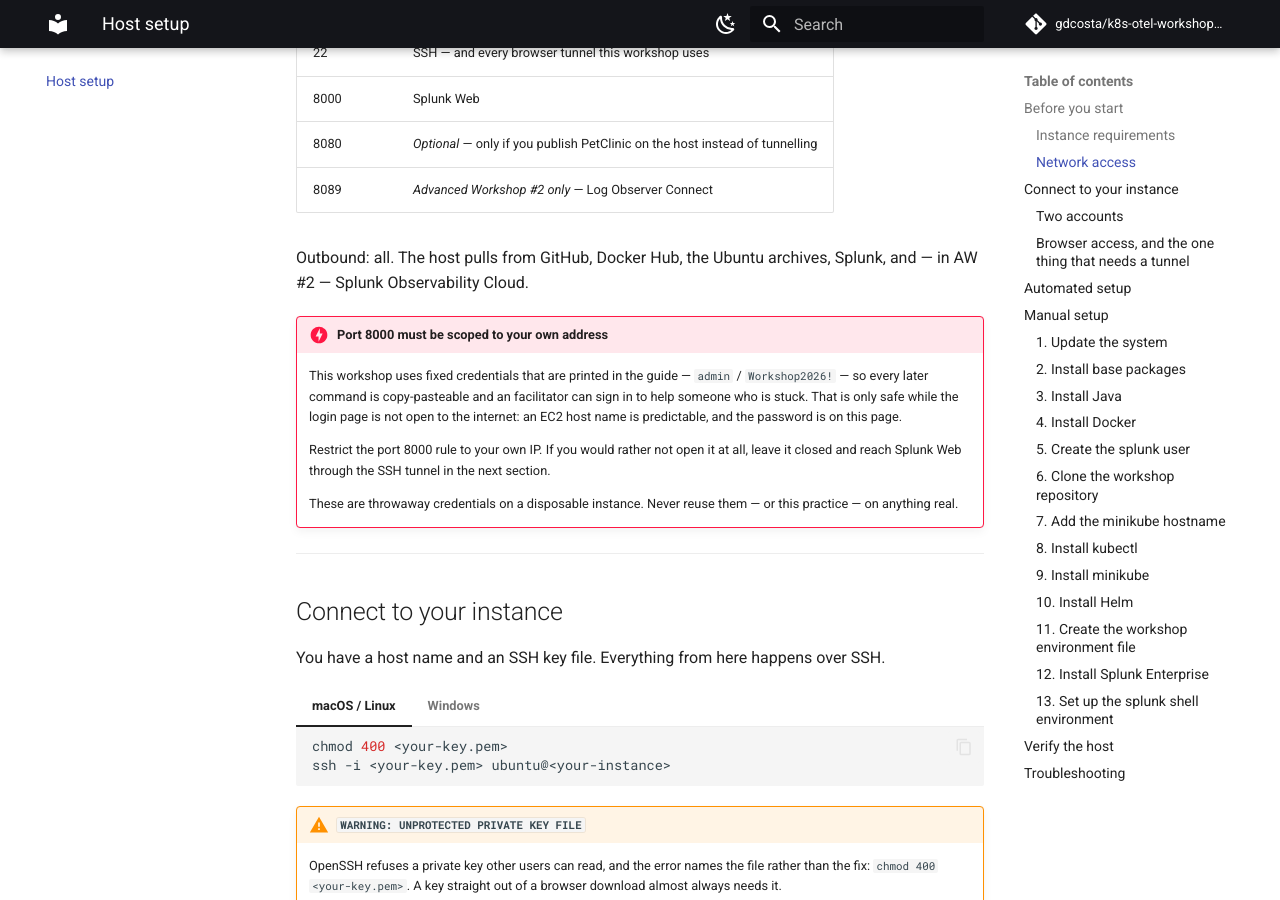
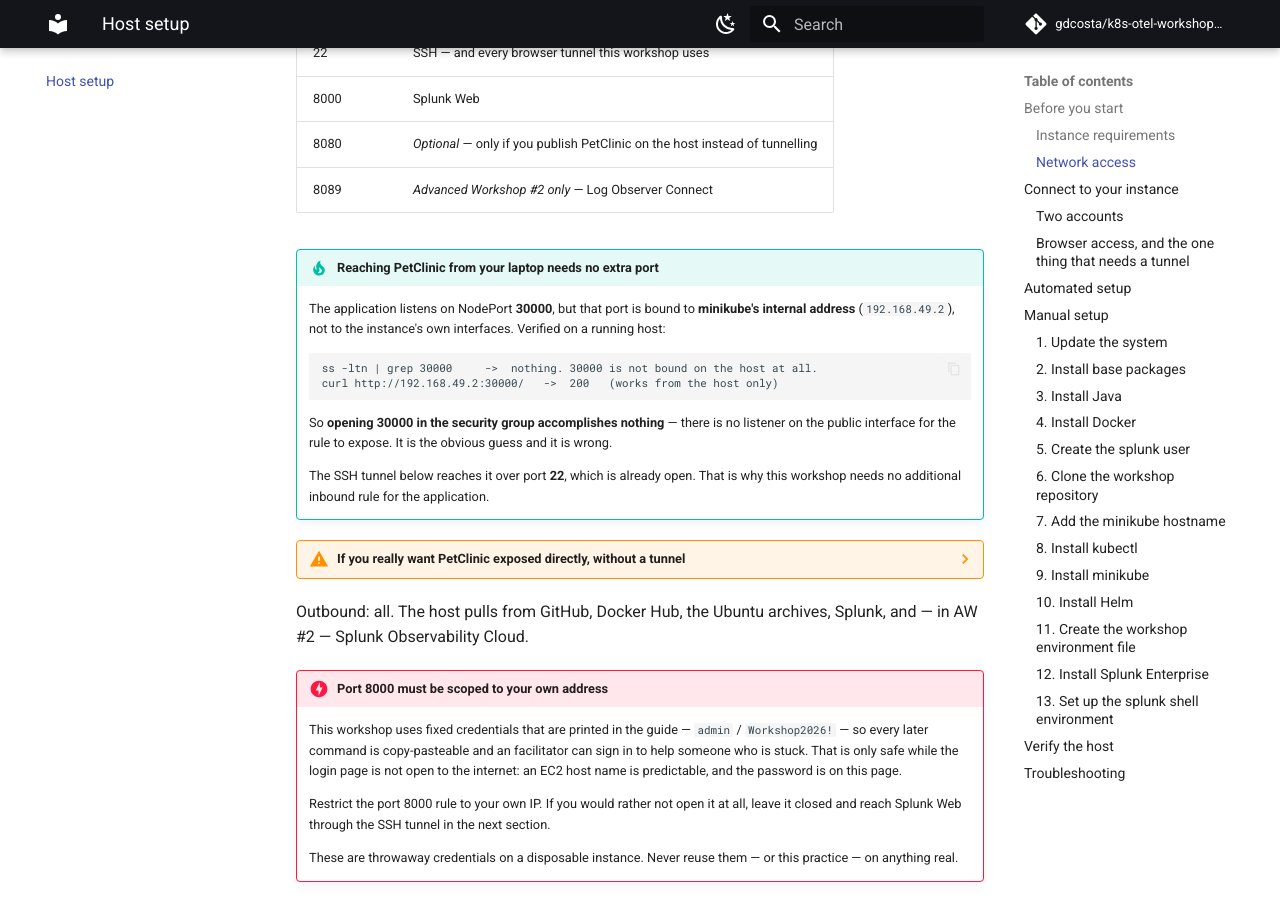
Before and after one commit to gdcosta/k8s-otel-workshop-2026, an MkDocs documentation site: the page built from docs/00-setup/index.md, in a window 1280 px wide and 900 px high, scrolled down 1334 px. Built offline with MkDocs 1.6.1 and Material for MkDocs 9.7.7, drawn with Linux system fonts in a browser that asks for light colours; comment, search, counter and statistics services are not loaded.

Commit message:
Answer the port question, and give FW2 browser access
Reaching PetClinic from a laptop needs no additional security-group rule: the
tunnel rides port 22. Opening 30000 accomplishes nothing, because NodePort
30000 is bound to minikube's internal address (192.168.49.2) and never to the
instance's own interfaces -- verified on a running host, where ss shows no
listener on 30000 while curl to 192.168.49.2:30000 returns 200. That is the
obvious wrong guess, so the guide now says so directly.

For anyone who does want direct exposure, both halves are now documented,
since either alone does nothing: kubectl port-forward binds 127.0.0.1 by
default and needs --address 0.0.0.0 (verified: then binds 0.0.0.0:8080 and
answers 200 on the private IP), and 8080 must be opened to the participant's
own IP. Confirmed with the forward running but 8080 closed: refused from
outside AWS.

Separately, FW2 was the only module with no browser access at all -- and it is
where participants spend the most time with the application. Added to two
steps where it changes the teaching rather than decorating it: section 6, where
using the app by hand and still seeing zero log lines lands the point far
harder than thirty curls, and section 8, where triggering /oups yourself and
finding that one exception beats reading a stream of identical machine-
generated ones.

Co-Authored-By: Claude Opus 5 (1M context) <noreply@anthropic.com>

````diff
--- a/docs/00-setup/index.md
+++ b/docs/00-setup/index.md
@@ -48,6 +48,43 @@ Inbound, from your own IP — never `0.0.0.0/0`:
 | 8000 | Splunk Web |
 | 8080 | *Optional* — only if you publish PetClinic on the host instead of tunnelling |
 | 8089 | *Advanced Workshop #2 only* — Log Observer Connect |
+
+!!! tip "Reaching PetClinic from your laptop needs **no extra port**"
+    The application listens on NodePort **30000**, but that port is bound to **minikube's
+    internal address** (`192.168.49.2`), not to the instance's own interfaces. Verified on a
+    running host:
+
+    ```
+    ss -ltn | grep 30000     ->  nothing. 30000 is not bound on the host at all.
+    curl http://192.168.49.2:30000/   ->  200   (works from the host only)
+    ```
+
+    So **opening 30000 in the security group accomplishes nothing** — there is no listener
+    on the public interface for the rule to expose. It is the obvious guess and it is wrong.
+
+    The SSH tunnel below reaches it over port **22**, which is already open. That is why
+    this workshop needs no additional inbound rule for the application.
+
+??? warning "If you really want PetClinic exposed directly, without a tunnel"
+    Two things are both required — either alone does nothing:
+
+    1. Publish it on the host's public interface. `kubectl port-forward` binds
+       **loopback only** by default (`127.0.0.1:8080`), so it must be given an address:
+
+        ```bash
+        kubectl port-forward --address 0.0.0.0 svc/${WS_USER}-petclinic-srv 8080:8080
+        ```
+
+        Verified: with `--address 0.0.0.0` it binds `0.0.0.0:8080` and answers `200` on the
+        instance's private IP; without it, nothing outside the host can connect.
+
+    2. Open **8080** inbound **to your own IP** in the security group.
+
+    Confirmed with step 1 running but 8080 still closed, from outside AWS: connection
+    refused. The security-group rule is the remaining gate.
+
+    Prefer the tunnel. It needs no rule, exposes nothing to the internet, and dies with your
+    SSH session rather than outliving it.
 
 Outbound: all. The host pulls from GitHub, Docker Hub, the Ubuntu archives, Splunk, and —
 in AW #2 — Splunk Observability Cloud.
````
Also changed, not shown: docs/02-foundational-2/index.md (+22 -0 lines).
